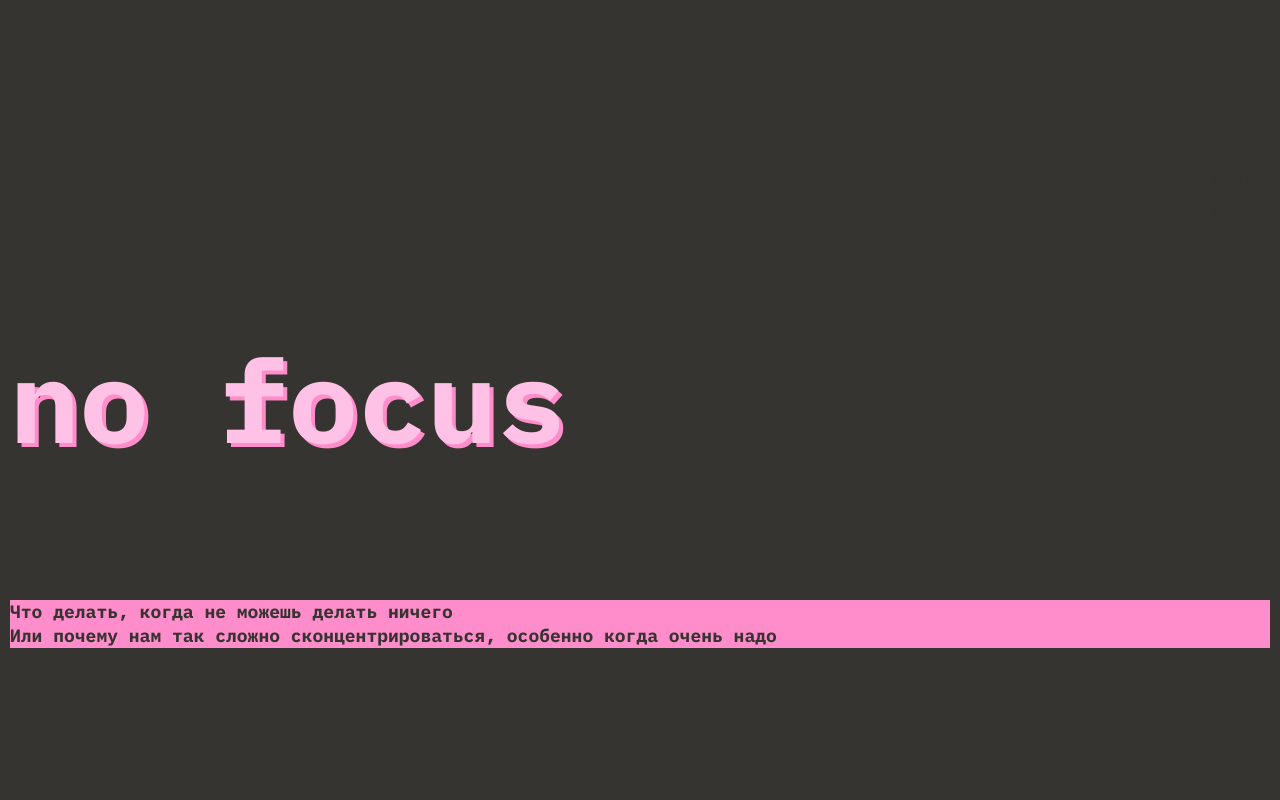
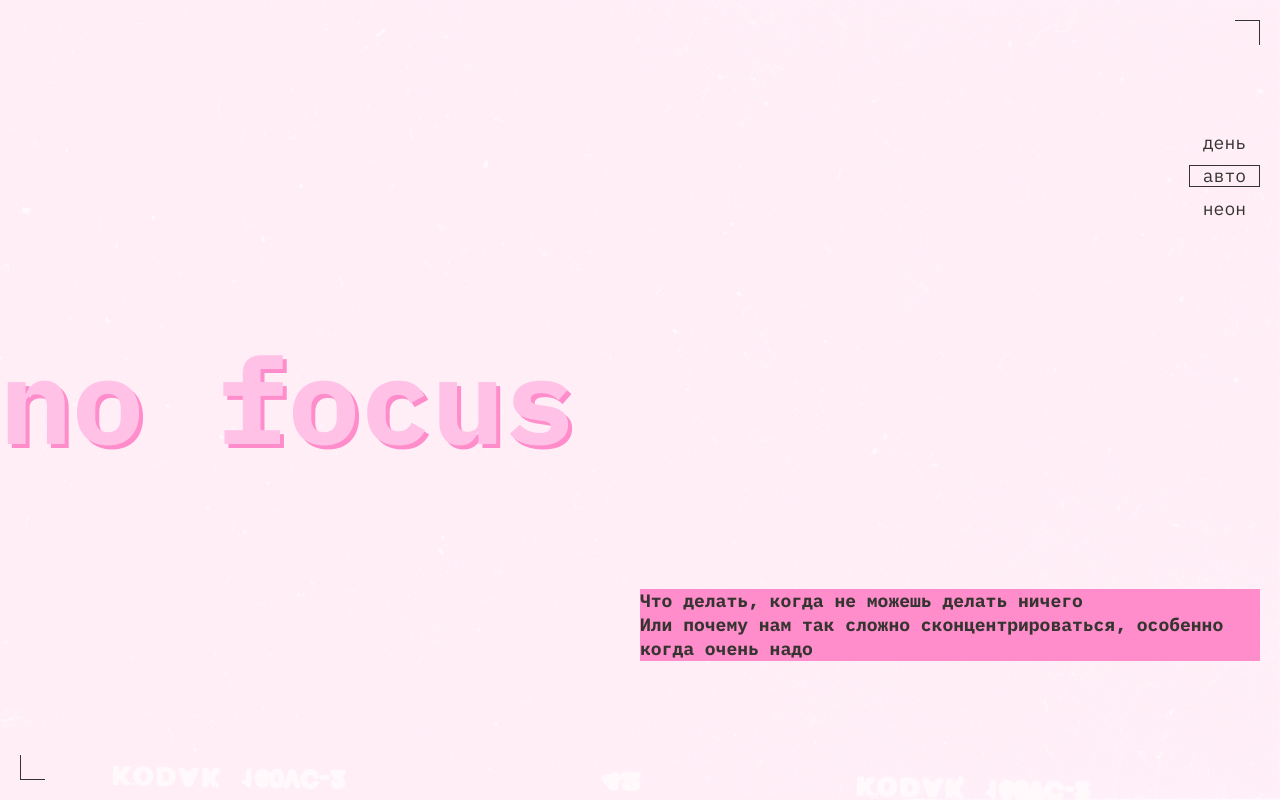
Before and after one commit to Di-bugger/slozhno-sosredotochitsya, a plain HTML site: page index.html in a window 1280 px wide. Shown: the top 800 px of the page. Drawn offline with Linux system fonts and the light colour scheme.

Commit message:
header tablet version

```diff
--- a/index.html
+++ b/index.html
@@ -47,7 +47,7 @@
         </ul>
       </nav>
 
-      <h1 class="main-title">no focus</h1>
+      <h1 class="header-title main-title">no focus</h1>
 
       <p class="header-subtitle accent-text"> Что делать, когда не можешь делать ничего
         Или почему нам так сложно сконцентрироваться, особенно когда очень надо </p>
--- a/styles/common.css
+++ b/styles/common.css
@@ -17,7 +17,7 @@
 
 .header__theme-menu-button {
     background: transparent;
-    padding: 2px 13px;
+    padding: 1px 13px;
     border: 1px solid transparent;
     outline: none;
     text-transform: lowercase;
--- a/styles/dark.css
+++ b/styles/dark.css
@@ -1,5 +1,6 @@
 .page.theme_dark {
-    --text-color: rgb(0, 0, 40);
+    --bg-color: rgb(0, 0, 40);
+    --text-color: var(--bg-color);
     --main-color: rgb(241, 178, 206);
     --accent-color: rgb(255, 0, 112);
     --btn-color: var(--accent-color);
--- a/styles/light.css
+++ b/styles/light.css
@@ -1,4 +1,5 @@
 .page.theme-light {
+    --bg-color: rgb(255, 241, 247);
     --text-color: rgb(53, 52, 48);
     --main-color: var(--text-color);
     --accent-color: rgba(255, 141, 203);
--- a/styles/style.css
+++ b/styles/style.css
@@ -1,18 +1,19 @@
 /* Основные стили проекта. Это стили для темы, которую вы верстаете первой. */
 
 .page {
-  padding: 0 10px 10px 10px;
-  background: var(--text-color);
+  padding: 0 10px;
+  background: var(--bg-color);
   background-image: var(--bg-image);
   background-position: center;
+  background-size: cover;
   background-repeat: no-repeat;
   background-attachment: fixed;
   font-family: 'IBM Plex mono', monospace;
 }
 
 .header {
-  min-height: 100vh;
-  max-height: 660px;
+  min-height: 668px;
+  height: 100vh;
   display: grid;
   grid-template-rows: 1fr min-content 1fr;
   margin-block-end: 40px;
@@ -81,7 +82,7 @@
 }
 
 .header__theme-menu-item:not(:last-child) {
-  margin-bottom: 12px;
+  margin-bottom: 10px;
 }
 
 .article__item-title__extra {
@@ -106,3 +107,42 @@
 .footer-title {
   text-shadow: 2px 2px 0 var(--accent-color);
 }
+
+@media (min-width: 768px) {
+  .page {
+    padding: 0 20px;
+  }
+
+  .decorated-zone::after {
+    top: 20px;
+  }
+
+  .decorated-zone::before {
+    bottom: 20px;
+  }
+
+  .header {
+    min-height: 768px;
+    margin-block-end: 60px;
+  }
+
+  .header-title {
+    margin-left: -20px;
+  }
+
+  .main-title {
+    font-size: 120px;
+  }
+
+  .header-subtitle {
+    max-width: 50%;
+    justify-self: end;
+  }
+
+  .article {
+    display: grid;
+    grid-template-columns: 1fr 2fr;
+    gap: 20px;
+  }
+
+}
```
